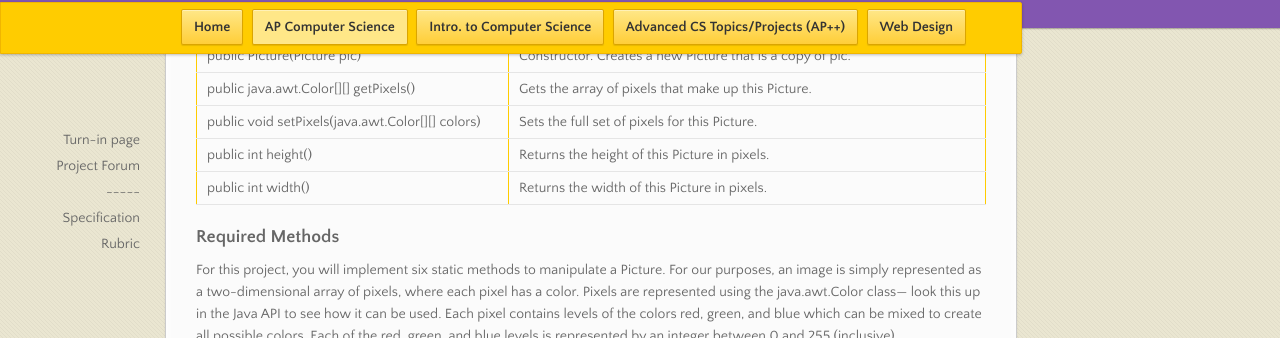
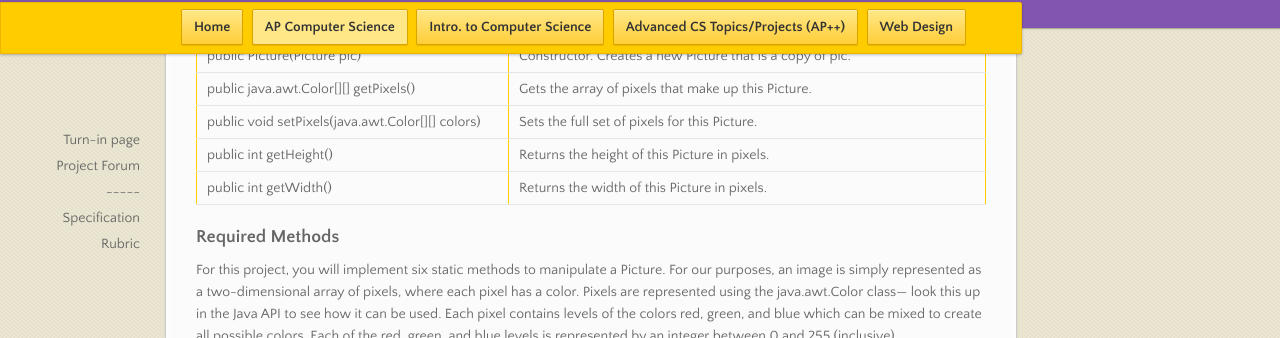
Before and after one commit to stutlerk/ihs-website, a Jekyll site: the page built from _apcs/projects/proj2.md, in a window 1280 px wide and 900 px high, scrolled down 1090 px. Shown: the part 113-451 px from the top of the window. Built offline with Jekyll 4.4.1, drawn with Linux system fonts in a browser that asks for light colours; nearby versions of some CDN libraries.

Commit message:
Change method names in PicEdit.

```diff
--- a/_apcs/projects/proj2.md
+++ b/_apcs/projects/proj2.md
@@ -63,8 +63,8 @@ You should not have any need to modify or work with PicEditMain.java, other than
 | public Picture(Picture pic) | Constructor.  Creates a new Picture that is a copy of pic. |
 | public java.awt.Color[][] getPixels() | Gets the array of pixels that make up this Picture. |
 | public void setPixels(java.awt.Color[][] colors) | Sets the full set of pixels for this Picture. |
-| public int height() | Returns the height of this Picture in pixels. |
-| public int width() | Returns the width of this Picture in pixels. |
+| public int getHeight() | Returns the height of this Picture in pixels. |
+| public int getWidth() | Returns the width of this Picture in pixels. |
 
 ### Required Methods
 For this project, you will implement six static methods to manipulate a Picture. For our purposes, an image is simply represented as a two-dimensional array of pixels, where each pixel has a color.  Pixels are represented using the java.awt.Color class— look this up in the Java API to see how it can be used.  Each pixel contains levels of the colors red, green, and blue which can be mixed to create all possible colors.  Each of the red, green, and blue levels is represented by an integer between 0 and 255 (inclusive).
```
